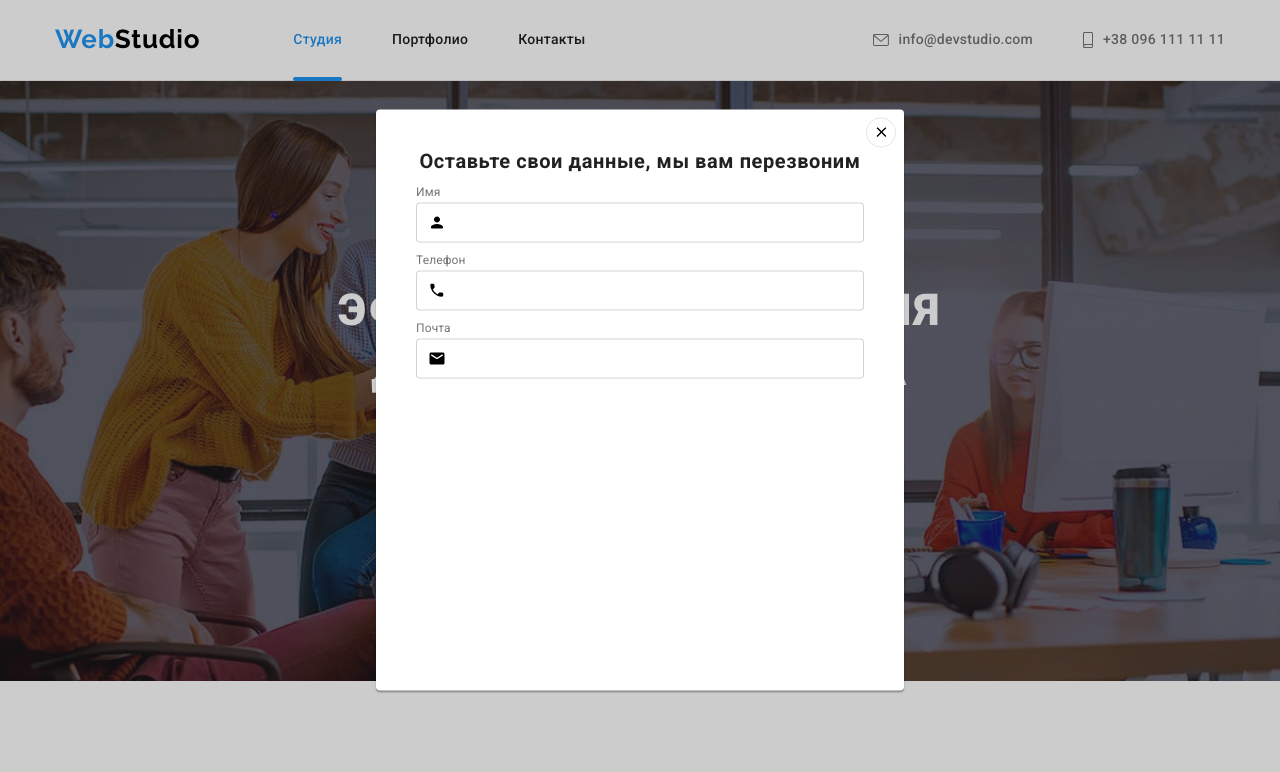
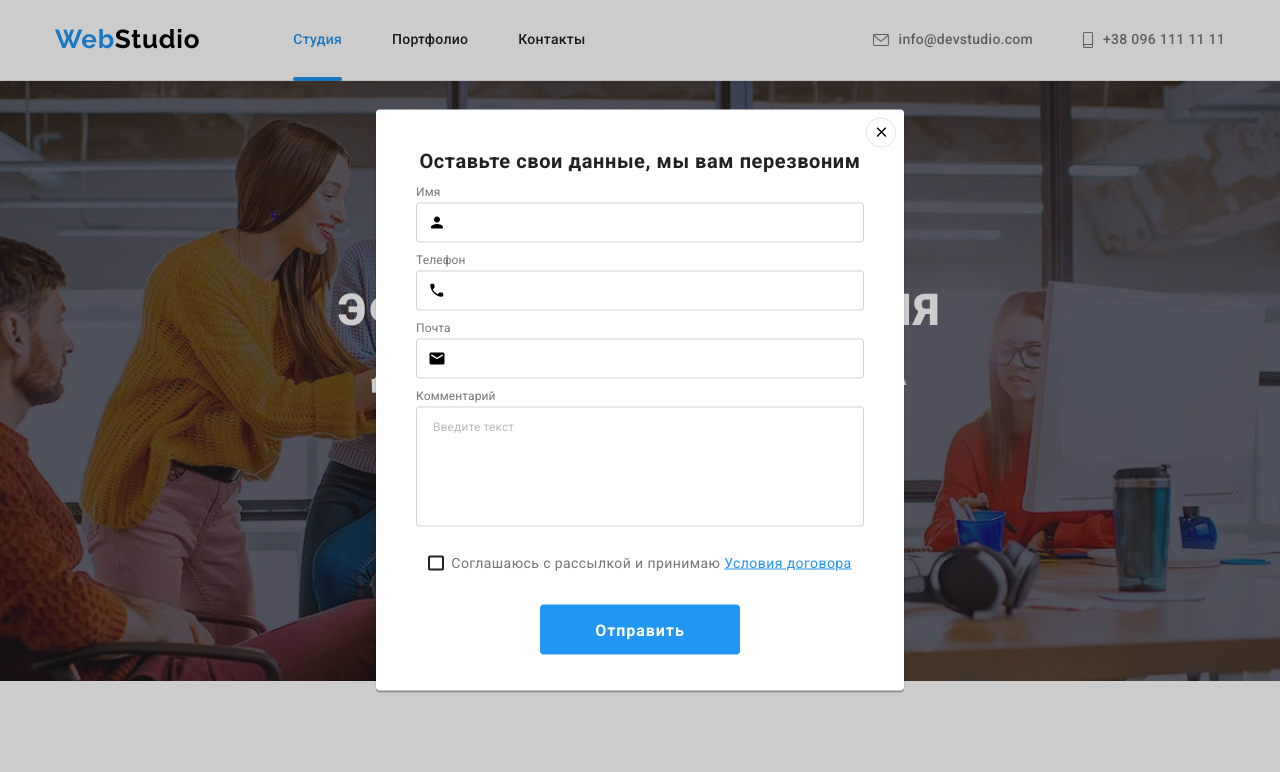
Before and after one commit to narovskyi/goit-markup-hw-06, a plain HTML site: page index.html in a window 1280 px wide. Both pictures are taken after a click on the button "Заказать услугу". Shown: the top 772 px of the page. Drawn offline with nearby package versions, Linux system fonts and the light colour scheme.

Commit message:
finish hw06

```diff
--- a/css/styles.css
+++ b/css/styles.css
@@ -261,14 +261,6 @@ img {
 }
 
 .hero-button {
-  font-weight: 700;
-  font-size: 16px;
-  line-height: 1.87;
-  text-align: center;
-  letter-spacing: 0.06em;
-  color: #ffffff;
-  background-color: var(--accent-color);
-
   display: flex;
   align-items: center;
   margin-left: auto;
@@ -277,6 +269,15 @@ img {
   padding-bottom: 10px;
   padding-right: 32px;
   padding-left: 32px;
+
+  font-weight: 700;
+  font-size: 16px;
+  line-height: 1.87;
+  text-align: center;
+  letter-spacing: 0.06em;
+  color: #ffffff;
+  background-color: var(--accent-color);
+  box-shadow: 0px 4px 4px rgba(0, 0, 0, 0.15);
 
   transition-property: background-color;
   transition-duration: 250ms;
@@ -343,6 +344,10 @@ img {
   border: 1px solid rgba(0, 0, 0, 0.1);
   border-radius: 50%;
   color: var(--accent-color);
+
+  transition-property: fill;
+  transition-duration: 250ms;
+  transition-timing-function: cubic-bezier(0.4, 0, 0.2, 1);
 }
 
 .modal-close:focus,
@@ -369,6 +374,10 @@ img {
   margin-bottom: 10px;
 }
 
+.modal-label:focus-within {
+  fill: var(--accent-color);
+}
+
 .modal-label-name {
   display: block;
   margin-bottom: 4px;
@@ -390,10 +399,118 @@ img {
   border-radius: 4px;
 }
 
+.modal-input-text:focus {
+  outline: none;
+  border-color: var(--accent-color);
+}
+
 .modal-icon {
   position: absolute;
   bottom: 11px;
   left: 12px;
+}
+
+.modal-label-textarea {
+  display: block;
+  margin-bottom: 20px;
+}
+
+.modal-textarea {
+  padding-top: 12px;
+  padding-bottom: 12px;
+  padding-right: 16px;
+  padding-left: 16px;
+  width: 448px;
+  height: 120px;
+
+  border: 1px solid rgba(33, 33, 33, 0.2);
+  box-sizing: border-box;
+  border-radius: 4px;
+
+  resize: none;
+}
+
+.modal-textarea::placeholder {
+  font-size: 12px;
+  line-height: 14px;
+  letter-spacing: 0.01em;
+
+  color: rgba(117, 117, 117, 0.5);
+}
+
+.modal-textarea:focus {
+  outline: none;
+  border-color: var(--accent-color);
+}
+
+.modal-label-checkbox {
+  display: flex;
+  justify-content: center;
+  align-items: center;
+  margin-bottom: 30px;
+}
+
+.modal-checkbox {
+  -webkit-appearance: none;
+  -moz-appearance: none;
+  appearance: none;
+
+  position: absolute;
+}
+
+.modal-checkbox-icon {
+  margin-right: 7px;
+  width: 16px;
+  height: 15px;
+
+  border: 2px solid var(--secondary-title-color);
+  border-radius: 2px;
+}
+
+.modal-checkbox:checked + .modal-checkbox-icon {
+  background-origin: border-box;
+  border-color: var(--accent-color);
+  background-color: var(--accent-color);
+  background-image: url('../images/icon-check.svg');
+  background-size: contain;
+}
+
+.modal-checkbox-text {
+  font-size: 14px;
+  line-height: 1.71;
+  letter-spacing: 0.03em;
+
+  color: var(--main-text-color);
+}
+
+.modal-checkbox-link {
+  color: var(--accent-color);
+}
+
+.modal-button-send {
+  display: block;
+  margin-right: auto;
+  margin-left: auto;
+  width: 200px;
+  height: 50px;
+
+  font-weight: 700;
+  font-size: 16px;
+  line-height: 1.87;
+  letter-spacing: 0.06em;
+
+  background-color: var(--accent-color);
+  color: #ffffff;
+
+  transition-property: background-color, box-shadow;
+  transition-duration: 250ms;
+  transition-timing-function: cubic-bezier(0.4, 0, 0.2, 1);
+}
+
+.modal-button-send:hover,
+.modal-button-send:focus {
+  background: #188ce8;
+  box-shadow: 0px 4px 4px rgba(0, 0, 0, 0.15);
 }
 
 /* ----------ABOUT-US---------- */
@@ -679,13 +796,15 @@ img {
   width: 358px;
   height: 50px;
 
+  font-size: 16px;
+  line-height: 1.25;
+  letter-spacing: 0.03em;
+
   color: #ffffff;
   background-color: var(--main-background-color);
   border: 1px solid rgba(255, 255, 255, 0.3);
   border-radius: 4px;
-  font-size: 16px;
-  line-height: 1.25;
-  letter-spacing: 0.03em;
+  filter: drop-shadow(0px 4px 4px rgba(0, 0, 0, 0.15));
 }
 
 .footer-subscribe-field::placeholder {
@@ -709,11 +828,16 @@ img {
 
   color: #ffffff;
   background-color: var(--accent-color);
+
+  transition-property: background-color, box-shadow;
+  transition-duration: 250ms;
+  transition-timing-function: cubic-bezier(0.4, 0, 0.2, 1);
 }
 
 .footer-subscribe-button:hover,
 .footer-subscribe-button:focus {
   background-color: #188ce8;
+  box-shadow: 0px 4px 4px rgba(0, 0, 0, 0.15);
 }
 
 .footer-subscribe-icon {
--- a/index.html
+++ b/index.html
@@ -57,7 +57,7 @@
         <section class="hero">
             <div class="backdrop is-hidden" data-modal>
                 <div class="hero-modal">
-                    <button class="modal-close" data-modal-close>
+                    <button class="modal-close btn" data-modal-close>
                         <svg class="icon-close" width="18px" height="18px">
                             <use href="./images/icons.svg#icon-close">
                             </use>
@@ -89,7 +89,16 @@
                                 </use>
                             </svg>
                         </label>
-
+                        <label class="modal-label-textarea">
+                            <span class="modal-label-name">Комментарий</span>
+                            <textarea class="modal-textarea" name="comment" placeholder="Введите текст"></textarea>
+                        </label>
+                        <label class="modal-label-checkbox">
+                            <input class="modal-checkbox" type="checkbox" name="agreement">
+                            <div class="modal-checkbox-icon"></div>
+                            <span class="modal-checkbox-text">Соглашаюсь с рассылкой и принимаю <a class="modal-checkbox-link" href="">Условия договора</a></span>
+                        </label>
+                        <button class="modal-button-send btn" type="submit">Отправить</button>
                     </form>
                 </div>
             </div>
```
Also changed, not shown: portfolio.html (+15 -0 lines), images/icon-check.svg (added), images/symbol-defs.svg (deleted).
